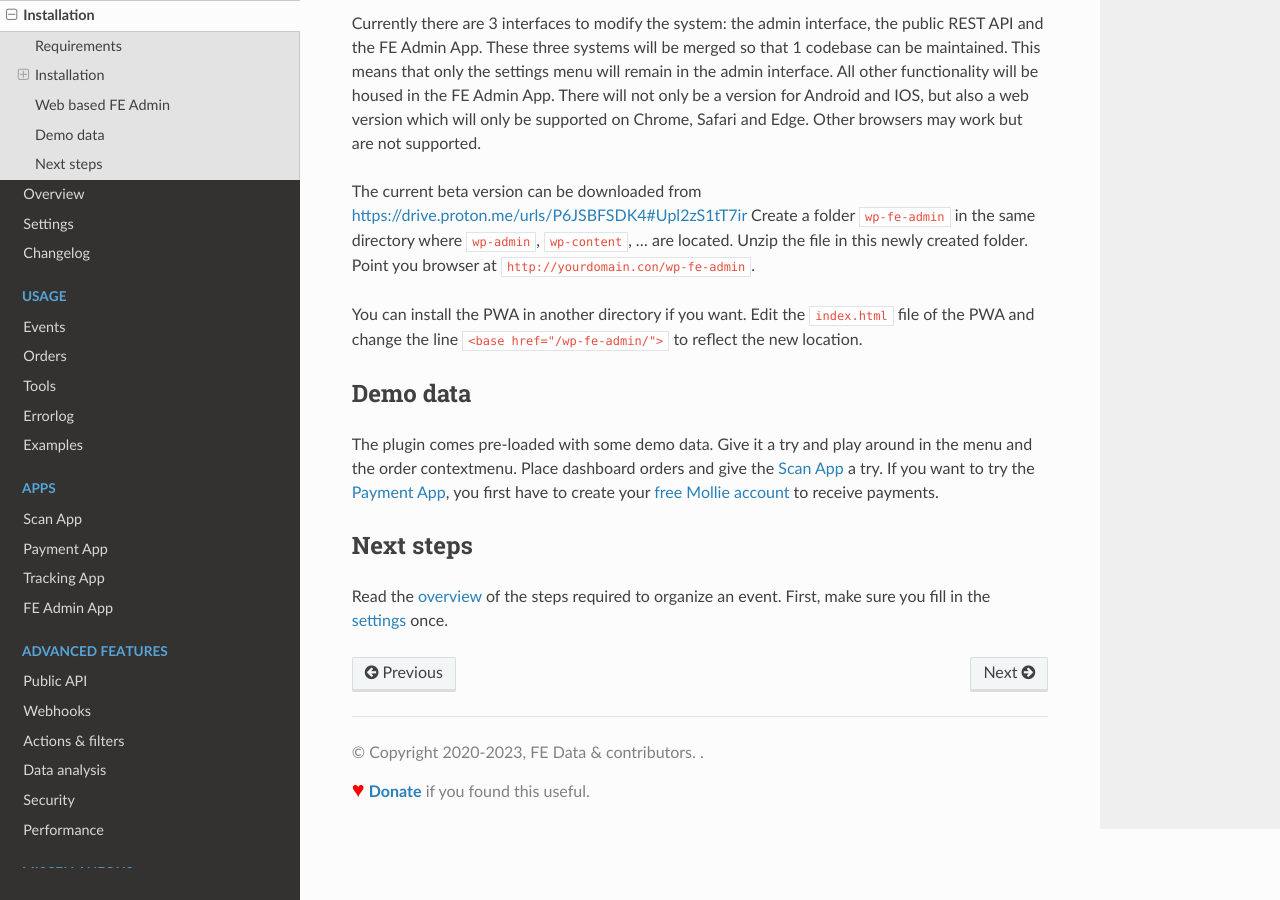
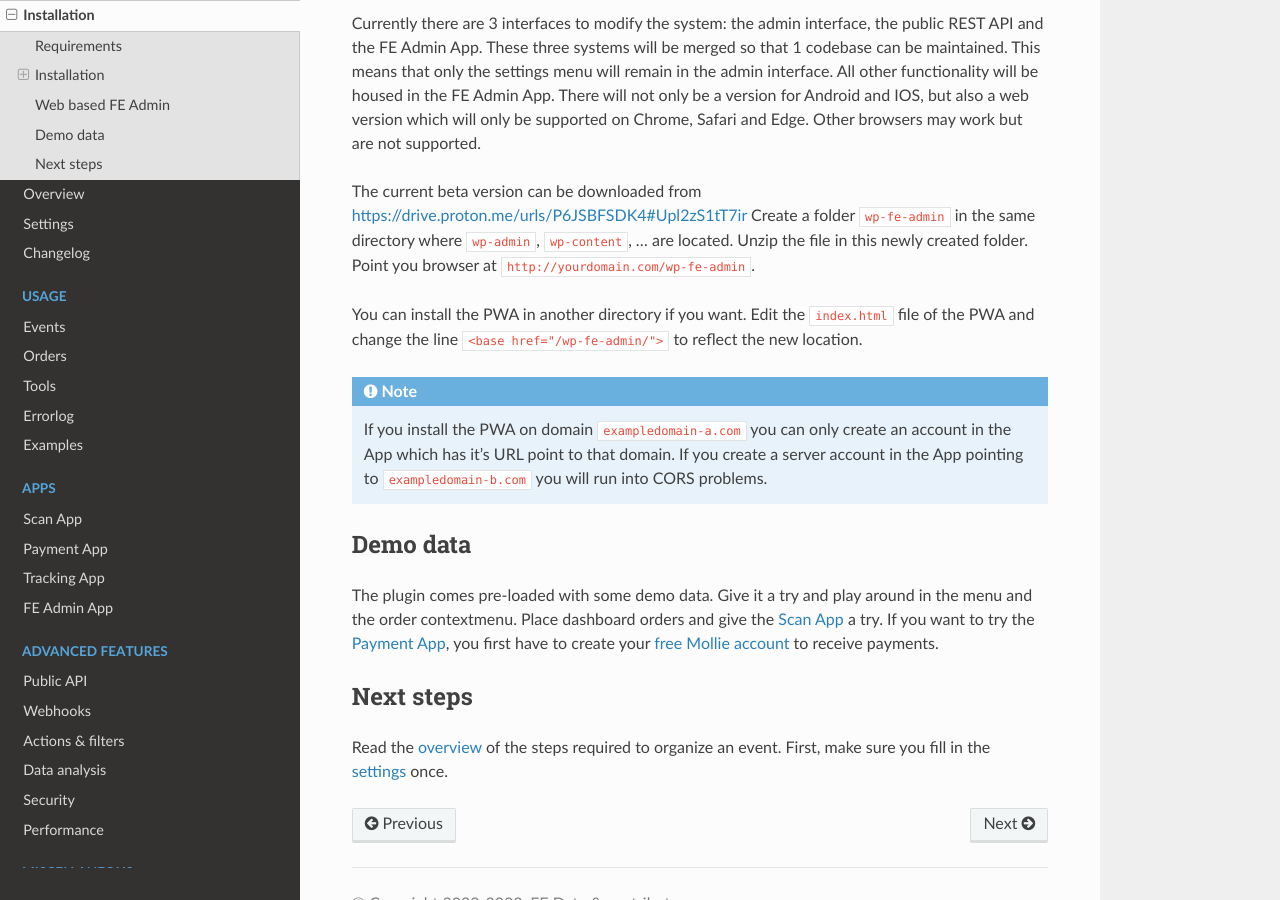
Before and after one commit to fe-data/fe-docs, a Sphinx documentation site: the page built from docs/getting-started/installation.rst, in a window 1280 px wide and 900 px high, scrolled down 1653 px. Built offline with Sphinx 7.4.7 and the Read the Docs theme 2.0.0, drawn with Linux system fonts in a browser that asks for light colours.

Commit message:
Added note

```diff
--- a/docs/getting-started/changelog.rst
+++ b/docs/getting-started/changelog.rst
@@ -1,5 +1,9 @@
 Changelog
 =========
+
+v1.10.0 (9 Sep 2023)
+--------------------
+* Update for FE Admin v3.3.0
 
 v1.9.3 (23 Jul 2023)
 --------------------
--- a/docs/getting-started/installation.rst
+++ b/docs/getting-started/installation.rst
@@ -60,10 +60,14 @@ Safari and Edge. Other browsers may work but are not supported.
 
 The current beta version can be downloaded from https://drive.proton.me/urls/P6JSBFSDK4#Upl2zS1tT7ir
 Create a folder ``wp-fe-admin`` in the same directory where ``wp-admin``, ``wp-content``, ... are located.
-Unzip the file in this newly created folder. Point you browser at ``http://yourdomain.con/wp-fe-admin``.
+Unzip the file in this newly created folder. Point you browser at ``http://yourdomain.com/wp-fe-admin``.
 
 You can install the PWA in another directory if you want. Edit the ``index.html`` file of the PWA and change the line
 ``<base href="/wp-fe-admin/">`` to reflect the new location.
+
+.. note::
+   If you install the PWA on domain ``exampledomain-a.com`` you can only create an account in the App which has it's URL point to that domain.
+   If you create a server account in the App pointing to ``exampledomain-b.com`` you will run into CORS problems.
 
 Demo data
 ---------
```
